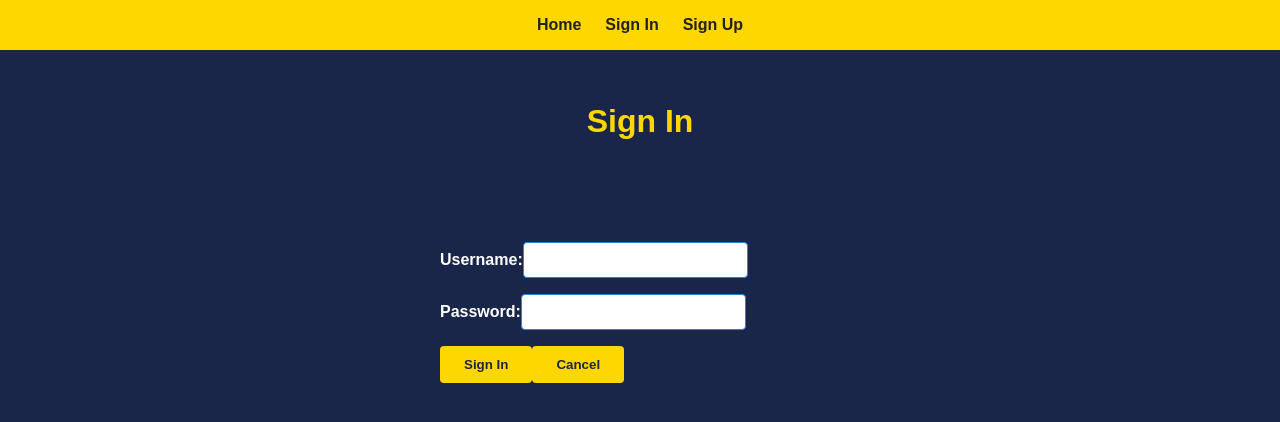
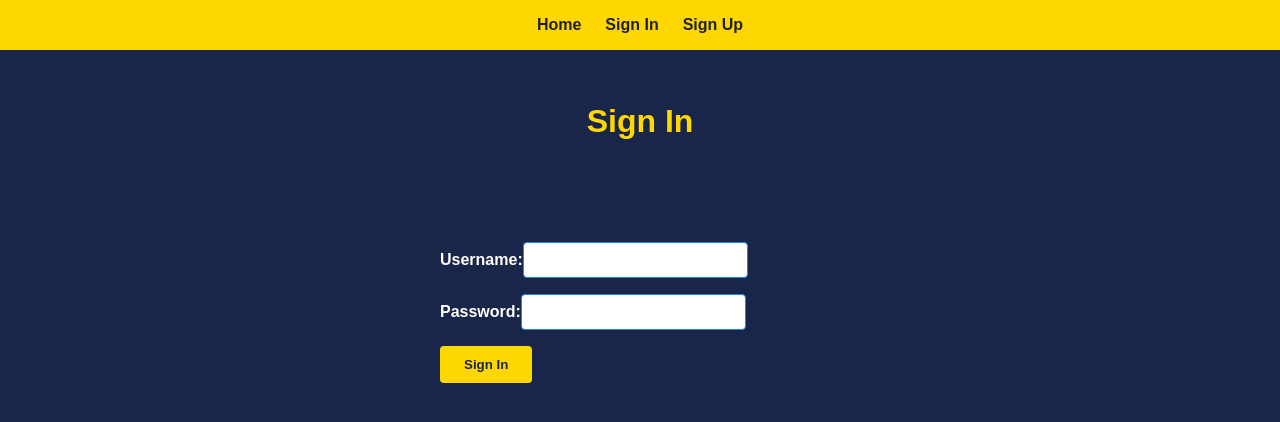
Before and after one commit to SylviaRemington/fans-first-fun-feed-frontend, a React (Vite) app: page /sign-in in a window 1280 px wide. Shown: the top 422 px of the page. Built offline with nearby package versions, Linux system fonts and the light colour scheme; no server answers.

Commit message:
taking out cancel button from signin and signup pages

```diff
--- a/src/components/SignInForm/SignInForm.jsx
+++ b/src/components/SignInForm/SignInForm.jsx
@@ -61,7 +61,7 @@ const SignInForm = () => {
         </div>
         <div>
           <button>Sign In</button>
-          <button onClick={() => navigate('/')}>Cancel</button>
+          {/* <button onClick={() => navigate('/')}>Cancel</button> */}
         </div>
       </form>
     </main>
--- a/src/components/SignUpForm/SignUpForm.jsx
+++ b/src/components/SignUpForm/SignUpForm.jsx
@@ -77,7 +77,7 @@ const SignUpForm = () => {
         </div>
         <div>
           <button disabled={isFormInvalid()}>Sign Up</button>
-          <button onClick={() => navigate('/')}>Cancel</button>
+          {/* <button onClick={() => navigate('/')}>Cancel</button> */}
         </div>
       </form>
     </main>
```
